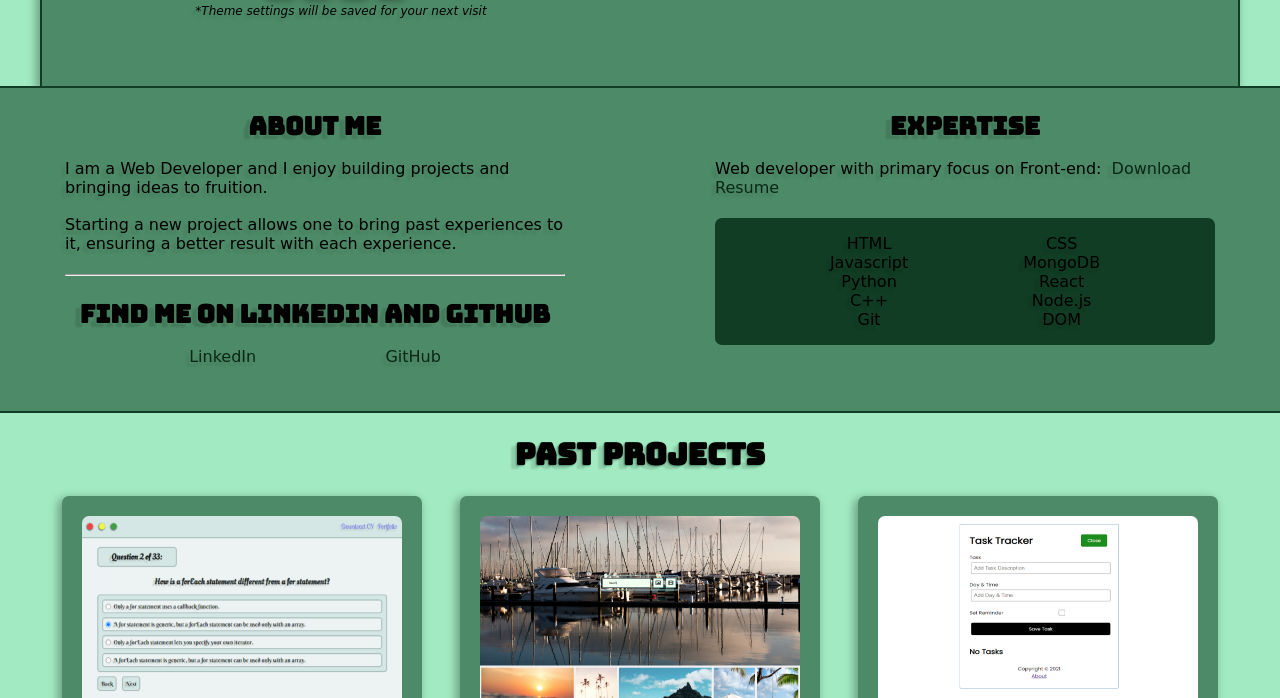
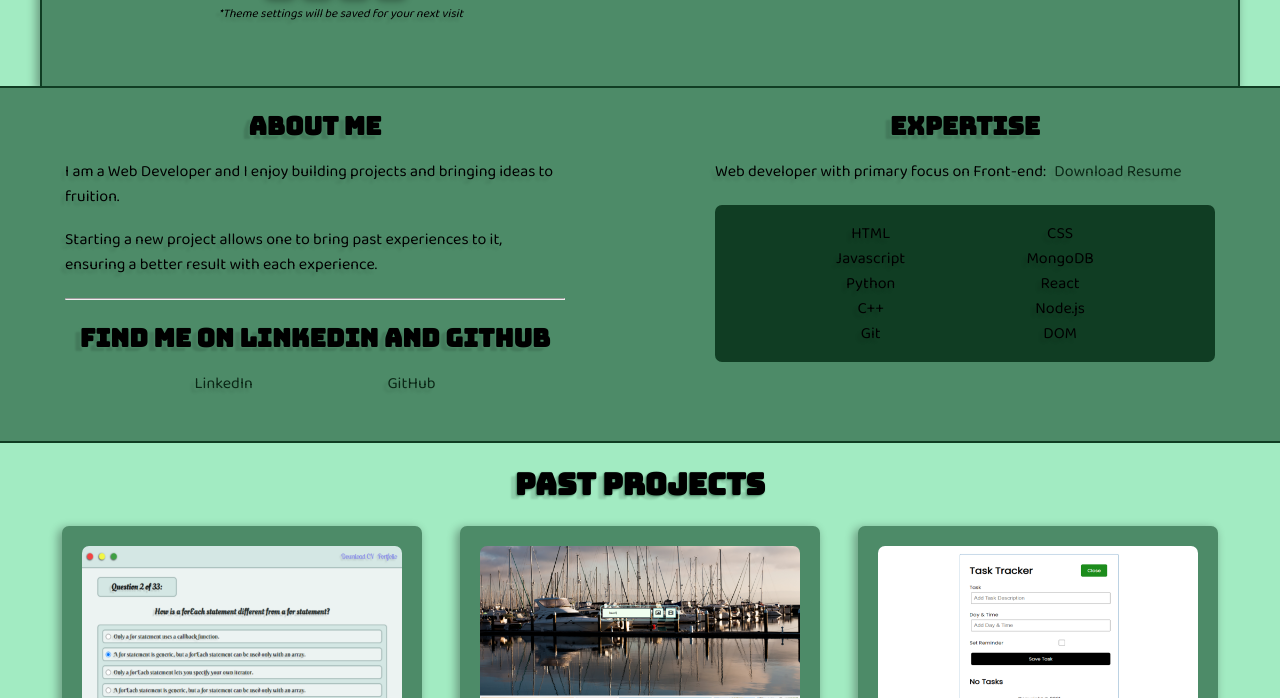
Before and after one commit to maksymsagadin/maksymsagadin.github.io, a plain HTML site: page index.html in a window 1280 px wide. Shown: the part 556-1254 px from the top of the page. Drawn offline with Linux system fonts and the light colour scheme.

Commit message:
Update index.html
updated font family for basic font

```diff
--- a/index.html
+++ b/index.html
@@ -5,7 +5,7 @@
     <meta http-equiv='X-UA-Compatible' content='IE=edge'>
     <meta name='viewport' content='width=device-width, initial-scale=1.0'>
     <link rel="preconnect" href="https://fonts.googleapis.com">
-    <link href="https://fonts.googleapis.com/css2?family=Bungee&family=Inter:wght@100&display=swap" rel="stylesheet">
+    <link href="https://fonts.googleapis.com/css2?family=Baloo+2&family=Bungee&display=swap" rel="stylesheet">
     <link rel='stylesheet' type='text/css' href='./styling/default.css'>
     <link id='theme' rel='stylesheet' type='text/css' href=''>
     <title>Maksym Sagadin</title>
```
